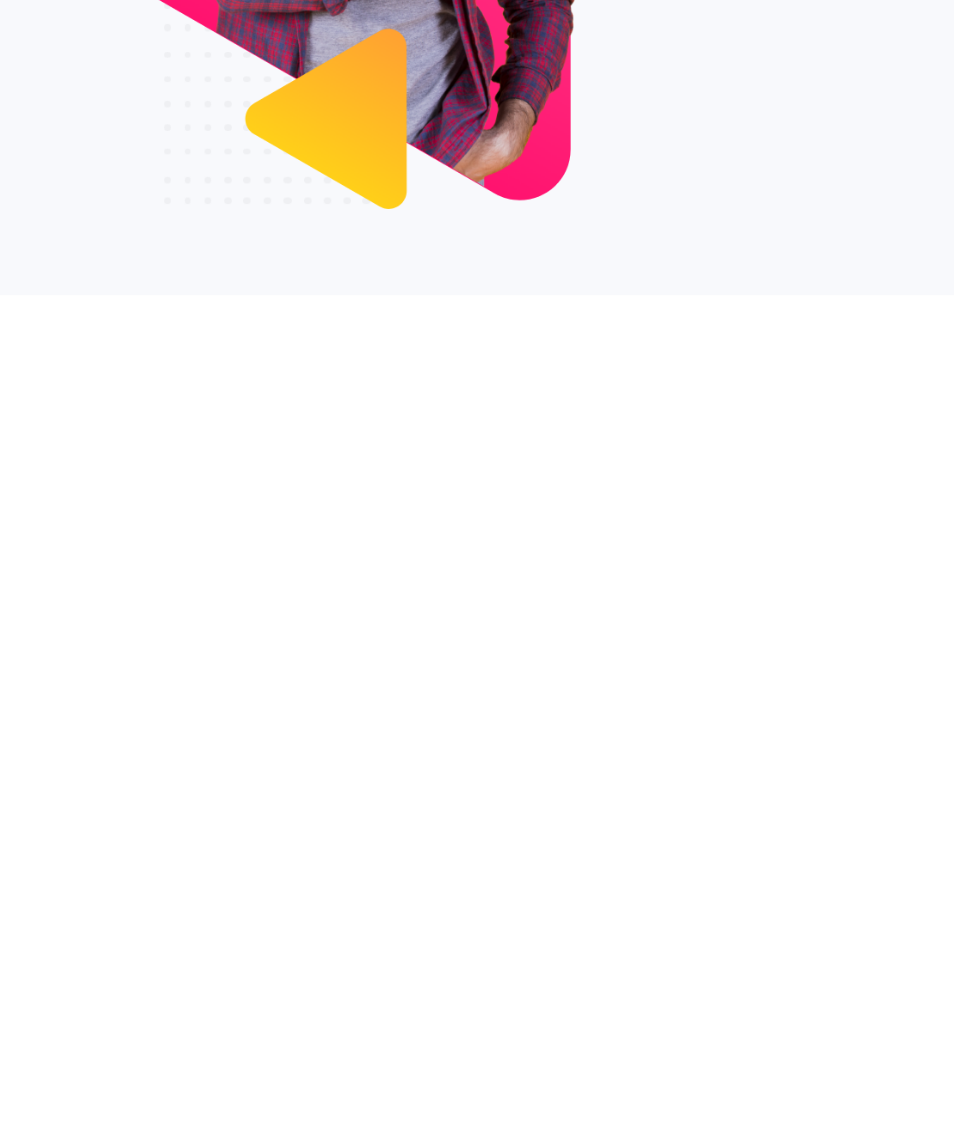
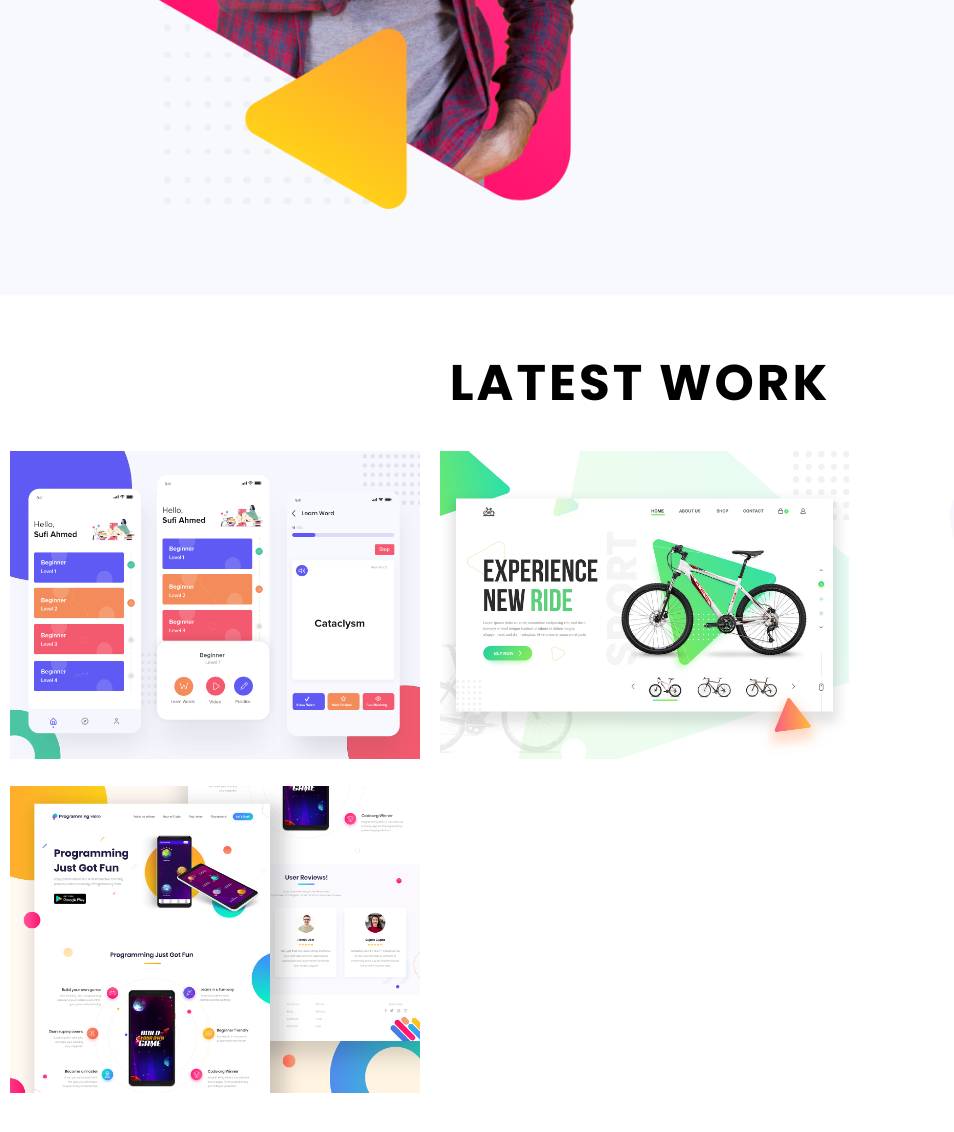
Before and after one commit to SantoShakil01/ph-project2, a plain HTML site: page index.html in a window 1280 px wide. Shown: the part 1233-2365 px from the top of the page, without its empty margins (0-954 px from the left). Before the commit the page ends 1529 px from the top, so only its background shows below. Drawn offline with Linux system fonts and the light colour scheme.

Commit message:
Create 3rd Section

```diff
--- a/css/style.scss
+++ b/css/style.scss
@@ -62,3 +62,29 @@ body{
         margin-top: 15%;
     }
 }
+
+
+
+.latest-work{
+    padding: 50px 0px;
+    overflow: hidden;
+    background-image: url(../images/latest-work-bg.png);
+    background-repeat: no-repeat;
+    background-size: cover;
+    h2{
+        font-size: 50px;
+        text-transform: uppercase;
+        letter-spacing: 3px;
+        margin: 0;
+        text-align: center;
+        margin-bottom: 20px;
+    }
+    .single-work{
+        width: 32%;
+        float: left;
+        padding: 10px;
+        .img-responsive{
+            width: 100%;
+        }
+    }
+}
--- a/index.html
+++ b/index.html
@@ -38,5 +38,21 @@
         </div>
     </div>
 
+
+
+    <!-- 3rd Section -->
+    <div class="latest-work">
+        <h2>Latest Work</h2>
+        <div class="single-work">
+            <img src="./images/latest-work/work-1.png" alt="" class="img-responsive">
+        </div>
+        <div class="single-work">
+            <img src="./images/latest-work/work-2.jpg" alt="" class="img-responsive">
+        </div>
+        <div class="single-work">
+            <img src="./images/latest-work/work-3.jpg" alt="" class="img-responsive">
+        </div>
+    </div>
+
 </body>
 </html>
```
Also changed, not shown: css/style.css.
